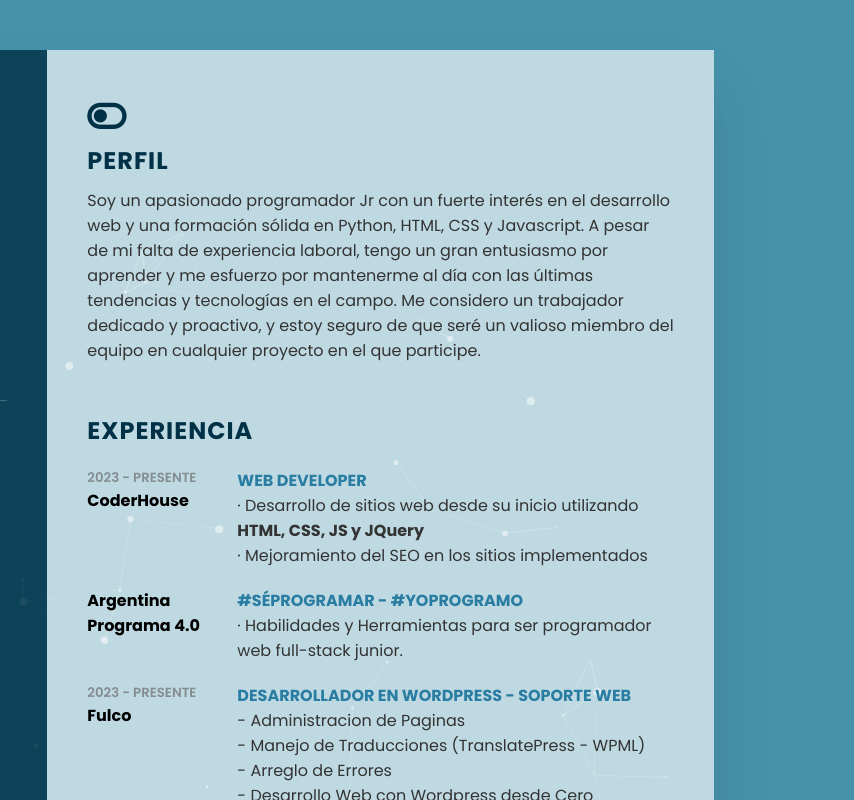
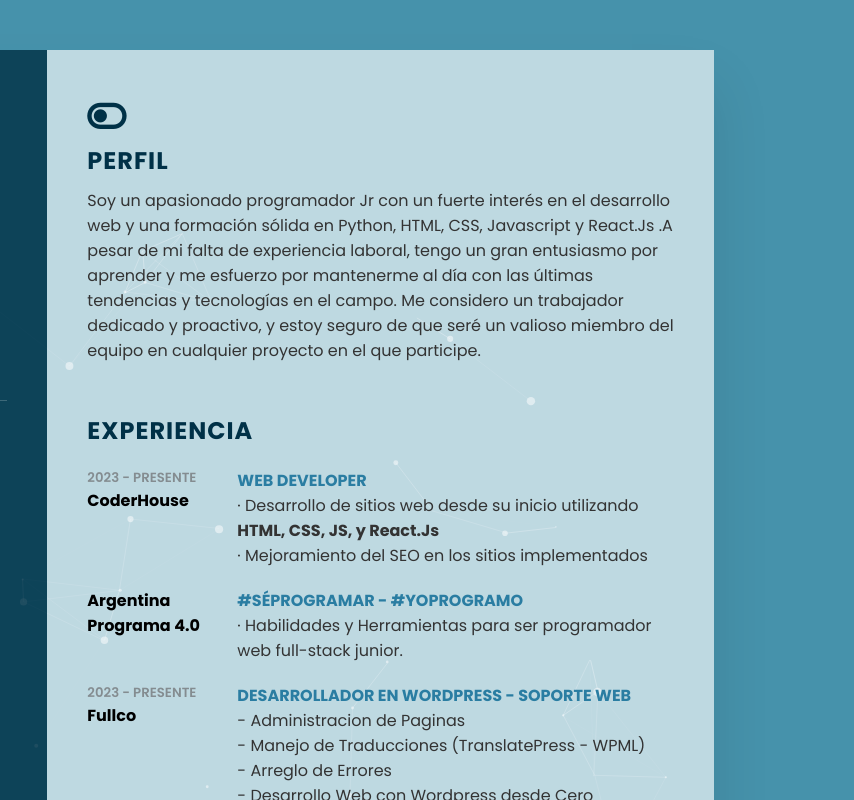
Before and after one commit to DeveloperOkey/DeveloperOkey.github.io, a plain HTML site: page index.html in a window 1280 px wide. Shown: the top 800 px of the page, 426-1280 px from the left. Drawn offline with Linux system fonts and the light colour scheme.

Commit message:
Actualizacion Tecnologias

```diff
--- a/index.html
+++ b/index.html
@@ -130,12 +130,12 @@
           <h2 class="title2">Perfil</h2>
           <p>
             Soy un apasionado programador Jr con un fuerte interés en el
-            desarrollo web y una formación sólida en Python, HTML, CSS y
-            Javascript. A pesar de mi falta de experiencia laboral, tengo un
-            gran entusiasmo por aprender y me esfuerzo por mantenerme al día con
-            las últimas tendencias y tecnologías en el campo. Me considero un
-            trabajador dedicado y proactivo, y estoy seguro de que seré un
-            valioso miembro del equipo en cualquier proyecto en el que
+            desarrollo web y una formación sólida en Python, HTML, CSS,
+            Javascript y React.Js .A pesar de mi falta de experiencia laboral,
+            tengo un gran entusiasmo por aprender y me esfuerzo por mantenerme
+            al día con las últimas tendencias y tecnologías en el campo. Me
+            considero un trabajador dedicado y proactivo, y estoy seguro de que
+            seré un valioso miembro del equipo en cualquier proyecto en el que
             participe.
           </p>
         </div>
@@ -150,7 +150,7 @@
               <h4>Web Developer</h4>
               <p>
                 · Desarrollo de sitios web desde su inicio utilizando
-                <span id="negrita">HTML, CSS, JS y JQuery</span>
+                <span id="negrita">HTML, CSS, JS, y React.Js</span>
               </p>
               <p>· Mejoramiento del SEO en los sitios implementados</p>
               <p></p>
@@ -171,7 +171,7 @@
           <div class="box">
             <div class="year_company">
               <h5>2023 - Presente</h5>
-              <h4>Fulco</h4>
+              <h4>Fullco</h4>
             </div>
             <div class="text">
               <h4>Desarrollador en Wordpress - Soporte Web</h4>
```
